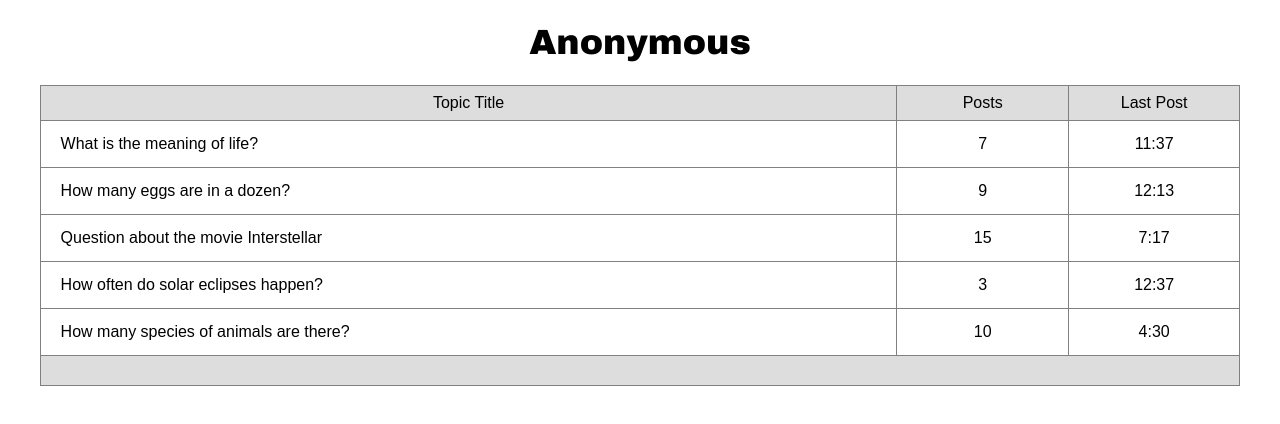
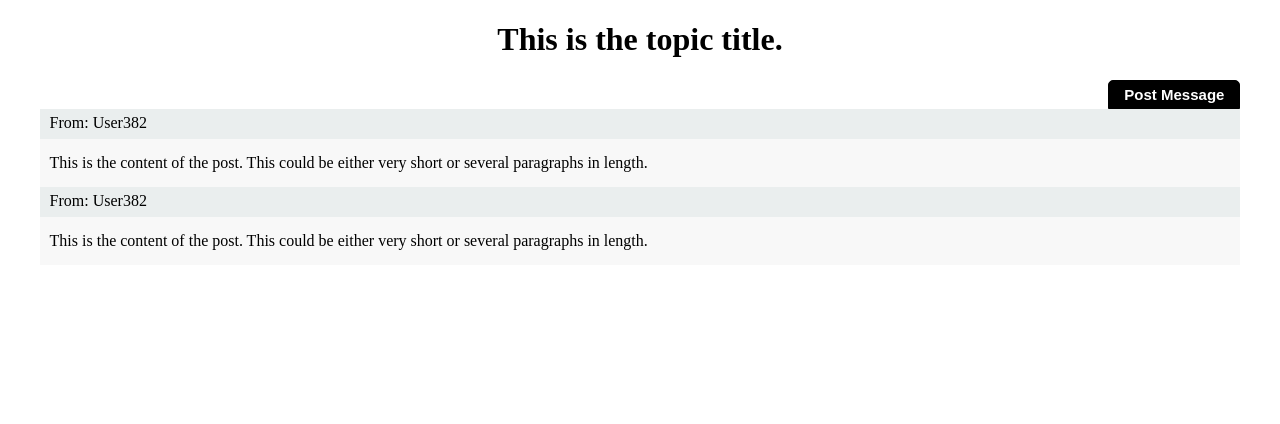
Before and after one commit to dmagee15/anon-message-board, an Angular app in the folder anonboard/: page / in a window 1280 px wide. Shown: the top 424 px of the page. Built offline with nearby package versions, Linux system fonts and the light colour scheme.

Commit message:
added topic html and styling

```diff
--- a/anonboard/src/app/app.component.html
+++ b/anonboard/src/app/app.component.html
@@ -1,4 +1,4 @@
 <!--The content below is only a placeholder and can be replaced.-->
 <div class="container">
-  <app-topiclist></app-topiclist>
+  <app-topic></app-topic>
 </div>
--- a/anonboard/src/app/app.component.ts
+++ b/anonboard/src/app/app.component.ts
@@ -7,4 +7,5 @@ import { Component } from '@angular/core';
 })
 export class AppComponent {
   title = 'app';
+
 }
--- a/anonboard/src/app/topic/topic.component.css
+++ b/anonboard/src/app/topic/topic.component.css
@@ -0,0 +1,57 @@
+.topictitlecontainer{
+    text-align:center;
+}
+.postscontainer{
+    width: 100%;
+}
+.buttoncontainer{
+    width: 95%;
+    margin: auto;
+    text-align:right;
+    padding: 0px 0px 0px 0px;
+}
+.buttoncontainer button{
+    padding: 5px 15px 5px 15px;
+    font-size: 15px;
+    background-color: rgb(0, 0, 0);
+    border: 1px solid black;
+    border-top-left-radius: 5px;
+    border-top-right-radius: 5px;
+    font-weight: 600;
+    color: white;
+}
+table{
+    width: 95%;
+    margin:auto;
+}
+td{
+    width: 95%;
+}
+tr{
+    background-color: gray;
+}
+.postheader{
+    min-height: 30px;
+    background-color:rgb(234, 238, 238);
+    margin:0;
+    padding:0;
+}
+.postheader p{
+    margin:0;
+    padding:5px 0px 5px 10px;
+}
+.postcontent{
+    min-height:30px;
+    background-color:rgb(248, 248, 248);
+    margin:0;
+    padding:0;
+}
+.postcontent p{
+    margin:0;
+    padding:15px 0px 15px 10px;
+}
+.post{
+    width: 95%;
+    display: block;
+    margin: auto;
+}
--- a/anonboard/src/app/topic/topic.component.html
+++ b/anonboard/src/app/topic/topic.component.html
@@ -1,3 +1,35 @@
-<p>
-  topic works!
-</p>
+<div class='topictitlecontainer'>
+  <h1>This is the topic title.</h1>
+</div>
+<div class='buttoncontainer'>
+  <button>
+    Post Message
+  </button>
+</div>
+<div class='postscontainer'>
+  <div class="post">
+    <div class="postheader">
+      <p>
+        From: User382
+      </p>
+    </div>
+    <div class="postcontent">
+      <p>
+        This is the content of the post. This could be either very short or several paragraphs in length.
+      </p>
+    </div>
+  </div>
+
+  <div class="post">
+    <div class="postheader">
+      <p>
+        From: User382
+      </p>
+    </div>
+    <div class="postcontent">
+      <p>
+        This is the content of the post. This could be either very short or several paragraphs in length.
+      </p>
+    </div>
+  </div>
+</div>
--- a/anonboard/src/app/topiclist/topicitem/topicitem.component.ts
+++ b/anonboard/src/app/topiclist/topicitem/topicitem.component.ts
@@ -6,7 +6,6 @@ import { Component, OnInit, Input } from '@angular/core';
   styleUrls: ['./topicitem.component.css']
 })
 export class TopicitemComponent implements OnInit {
-  @Input() topic:topic;
   topictitle: string = '';
   numposts: number = 5;
   lastpost: string = '7';
--- a/anonboard/src/app/topiclist/topiclist.component.css
+++ b/anonboard/src/app/topiclist/topiclist.component.css
@@ -35,3 +35,24 @@ table{
     text-align: center;
     padding: 8px;
 }
+.topicitemtitle{
+    padding-left:20px;
+    border: 1px solid gray;
+    text-align: left;
+    padding: 8px;
+    height: 30px;
+}
+.topicnumposts{
+    text-align:center;
+    border: 1px solid gray;
+    text-align: left;
+    padding: 8px;
+    height: 30px;
+}
+.topiclastpost{
+    text-align:center;
+    border: 1px solid gray;
+    text-align: left;
+    padding: 8px;
+    height: 30px;
+}
--- a/anonboard/src/app/topiclist/topiclist.component.html
+++ b/anonboard/src/app/topiclist/topiclist.component.html
@@ -9,7 +9,10 @@
       <td class="postsheader">Posts</td>
       <td class="lastpostheader">Last Post</td>
     </tr>
-    <tr app-topicitem *ngFor="let topic of topics" [topic]="topic">
+    <tr *ngFor="let topic of topics">
+      <td class="topicitemtitle">{{ topic.title }}</td>
+      <td class="topicnumposts">{{ topic.numposts }}</td>
+      <td class="topiclastpost">{{ topic.lastpost }}</td>
     </tr>
     <tr class="topiclistfooter">
         <td colspan="3"></td>
```
